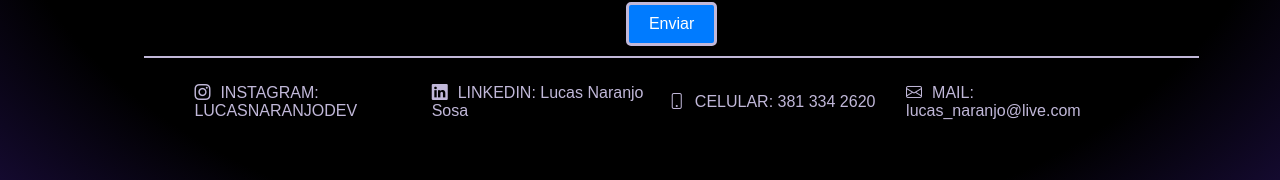
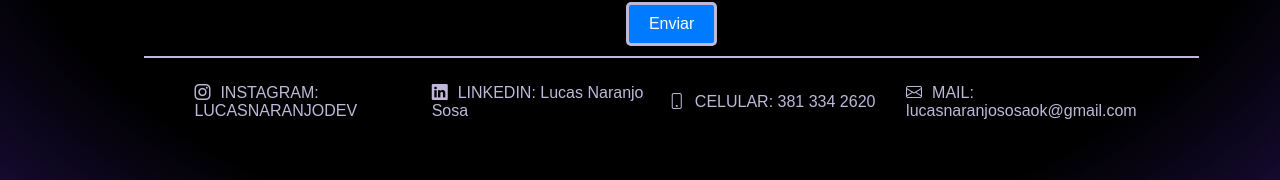
Before and after one commit to lucasn4/portfolio, a React (Vite) app: page / in a window 1280 px wide. Shown: the part 3430-3610 px from the top of the page. Built offline with nearby package versions, Linux system fonts and the light colour scheme.

Commit message:
commit listo emailcorregido

```diff
--- a/src/components/principal.jsx
+++ b/src/components/principal.jsx
@@ -395,7 +395,7 @@ export const principal = () => {
                         <i className="bi bi-linkedin"></i>LINKEDIN: Lucas Naranjo Sosa
                     </a></li>
                 <li><i className="bi bi-phone"></i>CELULAR: 381 334 2620</li>
-                <li><i className="bi bi-envelope"></i>MAIL: lucas_naranjo@live.com</li>
+                <li><i className="bi bi-envelope"></i>MAIL: lucasnaranjososaok@gmail.com</li>
             </ul>
         </section>
 
```
